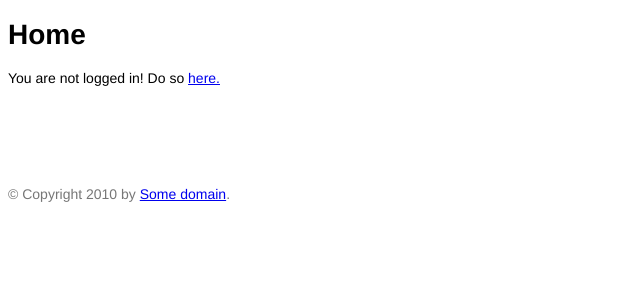
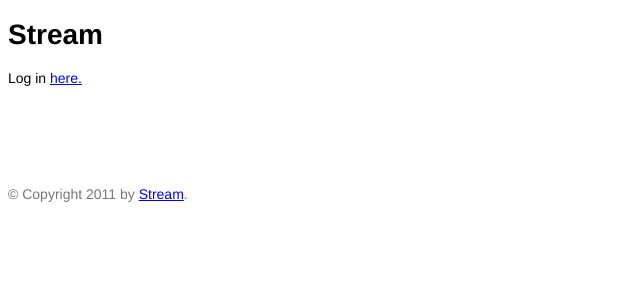
Before and after one commit to raeez/monet, a Python web app: template client/templates/index.html in a window 1280 px wide. Shown: the top 300 px of the page, without its empty margins (0-640 px from the left). Run offline with Jinja, Linux system fonts and the light colour scheme; the template is opened without the code that fills it, so the values that code supplies are empty.

Commit message:
minor rewordings to templates

```diff
--- a/client/templates/index.html
+++ b/client/templates/index.html
@@ -1,12 +1,12 @@
 {% extends "layout.html" %}
 
-{% block title %}Home{% endblock %}
+{% block title %}Stream{% endblock %}
 
 {% block head %}
   {{ super() }}
 {% endblock %}
 
 {% block content %}
-  <h1>Home</h1>
-    You are not logged in! Do so <a href="{{ url_for('login') }}">here.</a>
+  <h1>Stream</h1>
+    Log in <a href="{{ url_for('login') }}">here.</a>
 {% endblock %}
--- a/client/templates/layout.html
+++ b/client/templates/layout.html
@@ -9,14 +9,14 @@
 
   <link rel="stylesheet" href="{{url_for('static', filename='base.css')}}">
 
-  <title>{% block title %}{% endblock %} - somesite</title>
+  <title>{% block title %}{% endblock %} - Stream</title>
 </head>
 
 <body>
   <div id="content">{% block content %}{% endblock %}</div>
   <div id="footer">
     {% block footer %}
-    &copy; Copyright 2010 by <a href="http://somesite.com/">Some domain</a>.
+    &copy; Copyright 2011 by <a href="http://stream.raeez.com/">Stream</a>.
     {% endblock %}
   </div>
 </body>
--- a/client/templates/login.html
+++ b/client/templates/login.html
@@ -1,13 +1,13 @@
 {% extends "layout.html" %}
 
-{% block title %}Login{% endblock %}
+{% block title %}Stream Login{% endblock %}
 
 {% block head %}
   {{ super() }}
 {% endblock %}
 
 {% block content %}
-  <h1>Login</h1>
+  <h1>Stream Login</h1>
   <form action="" method="post">
       <p><label>email:</label><input type=text name=email></p>
       <p><label>password:</label><input type=password name=password></p>
```
